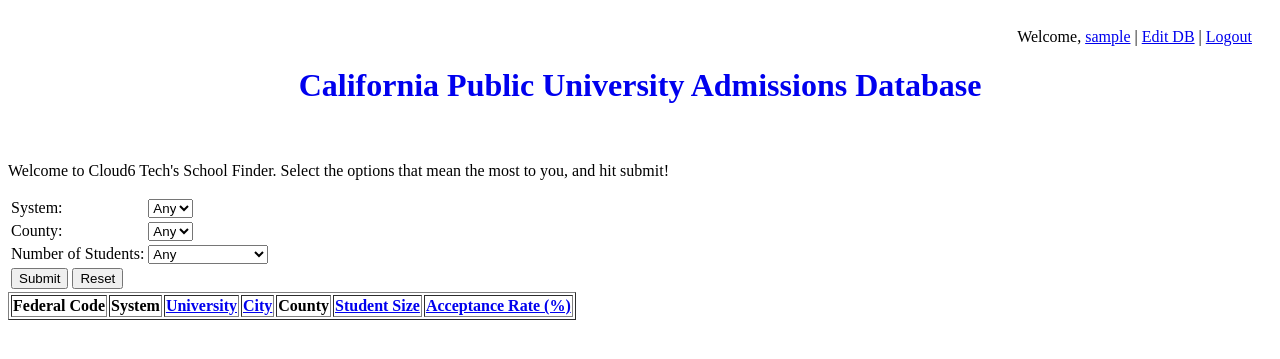
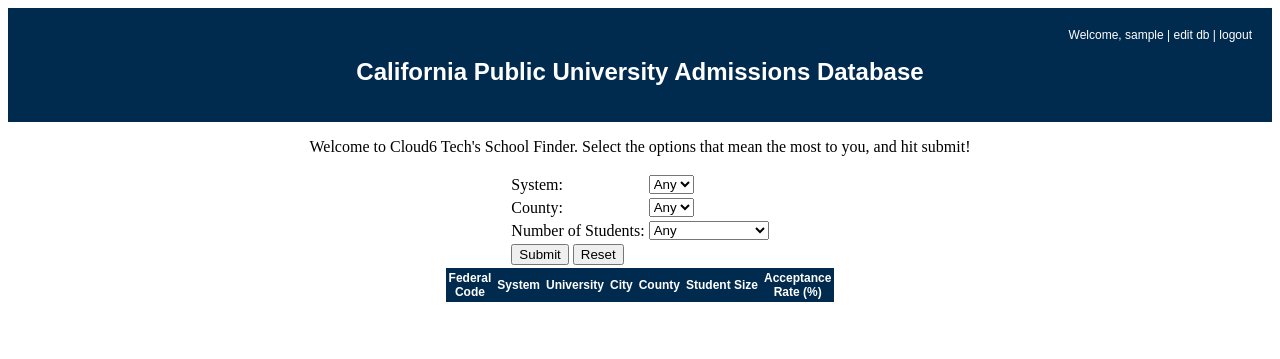
Before and after one commit to Cloud6Tech/cst336_team_assignment1, a PHP site: page /findSchool.php in a window 1280 px wide. Shown: the top 359 px of the page. Run offline with PHP 8.4, Linux system fonts and the light colour scheme; the visitor is signed in with stand-in values (Sample User, id 1); data that the repository does not hold is empty.

Commit message:
mostly css

```diff
--- a/admissions.php
+++ b/admissions.php
@@ -37,9 +37,8 @@
 				// Get university admissions info
 				$univInfo = getAdmissionsInfo();
 			?>
-
 			<table class="admissionsInfo">
-				<tr><th><?= $univInfo['name'] ?></th></tr>
+				<tr><th><?= htmlentities($univInfo['name']) ?></th></tr>
 				<tr><td><?= $univInfo['phone'] ?></td></tr>
 				<tr><td><a href='<?= $univInfo['website'] ?>'><?= $univInfo['website'] ?></a></td></tr>
 			</table>
--- a/findSchool.php
+++ b/findSchool.php
@@ -109,12 +109,12 @@
 	<?php include 'navBar.php' ?>
   <div>
 
-	<p>Welcome to Cloud6 Tech's School Finder. Select the options that mean the most to you, and hit submit!</p>
+	<p style="text-align:center;">Welcome to Cloud6 Tech's School Finder. Select the options that mean the most to you, and hit submit!</p>
 
   </div>
-  <div id="search">
-	<form id="schoolFinder" method="POST">
-		<table>
+  <div border="1">
+	<form method="POST">
+		<table id="schoolFinder">
 			<tr>
 				<td>System:</td>
 				<td><select name="system">
@@ -165,15 +165,15 @@
   ?>
   <div id="results">
   	<form>
-  		<table border="1">
+  		<table id="showSchools">
   			<tr>
-  				<th>Federal Code</th>
+  				<th>Federal<br/>Code</th>
   				<th>System</th>
   				<th><a href="findSchool.php?sort=name">University</a></th>
   				<th><a href="findSchool.php?sort=city">City</a></th>
   				<th>County</th>
   				<th><a href="findSchool.php?sort=size">Student Size</a></th>
-  				<th><a href="findSchool.php?sort=rate">Acceptance Rate (%)</a></th>
+  				<th><a href="findSchool.php?sort=rate">Acceptance<br/> Rate (%)</a></th>
   			</tr>
   			<?php
   			  $records = getSchools($where);
--- a/navBar.php
+++ b/navBar.php
@@ -2,8 +2,8 @@
 	<?php
 		if(!empty($_SESSION['username'])) {
 			echo "Welcome, <a href='changePassword.php'>" . $_SESSION['username'] . "</a> | ";
-			echo "<a href='editSchools.php'>Edit DB</a> | ";
-			echo "<a href='logout.php'>Logout</a>";
+			echo "<a href='editSchools.php'>edit db</a> | ";
+			echo "<a href='logout.php'>logout</a>";
 		}
 	?>
 
--- a/tableDefinition.txt
+++ b/tableDefinition.txt
@@ -19,10 +19,10 @@ CREATE TABLE IF NOT EXISTS `public_universities` (
 -- --------------------------------------------------------
 
 --
--- Table structure for table `admission_offices`
+-- Table structure for table `admissions_offices`
 --
 
-CREATE TABLE IF NOT EXISTS `admission_offices` (
+CREATE TABLE IF NOT EXISTS `admissions_offices` (
   `admissions_offices_id` smallint(4) NOT NULL AUTO_INCREMENT,
   `public_university_id` smallint(4) NOT NULL,
   `phone` varchar(12) DEFAULT NULL,
--- a/univ.css
+++ b/univ.css
@@ -1,9 +1,11 @@
 form {
 	display: inline;
 }
+
 #admissionsInfo {
 	border: solid black 1px;
 	margin: 0 auto;
+	margin-top: 5px;
 	padding: 5px;
 	text-align: center;
 	width: 350px;
@@ -12,11 +14,79 @@ form {
 	margin: 0 auto;
 }
 #navBar {
+	font-family: Arial, Helvetica, sans-serif;
 	padding: 20px;
 	text-align: right;
+	background-color: #002a4e;
+	color: white;
+	font-size: 12px;
 }
+
+#navBar a:link {
+	color: white;
+	text-decoration: none;
+}
+
+#navBar a:visited {
+	color: white;
+	text-decoration: none;
+}
+
+#navBar a:hover {
+	color: white;
+	text-decoration: none;
+}
+
+#navBar a:hover {
+	color: white;
+	text-decoration: none;
+}
+
 #navBar h1 {
 	text-align: center;
+	color: white;
+}
+
+#showSchools {
+	border:#ffffff normal 1px;
+	border-collapse:collapse;
+	font-family:Arial, Helvetica, sans-serif;
+	font-size: 12px;
+	margin: 0 auto;
+	color: #CCC;
+	text-align: center;
+}
+
+#showSchools th {
+	background-color: #002a4e;
+	color: white;
+	padding: 3px;
+}
+
+#showSchools a:link{
+	color:white;
+	text-decoration:none;
+}
+
+#showSchools a:visited{
+	color:white;
+	text-decoration:none;
+}
+
+#showSchools tr:nth-child(even){
+	background: #446a59;
+}
+
+#showSchools tr:nth-child(odd) {
+	background: #8b7e56;
+}
+
+#showSchools td {
+	padding: 3px;
+}
+
+#schoolFinder {
+	margin: 0 auto;
 }
 .accountForm {
 	background-color: #CCCCCC;
```
